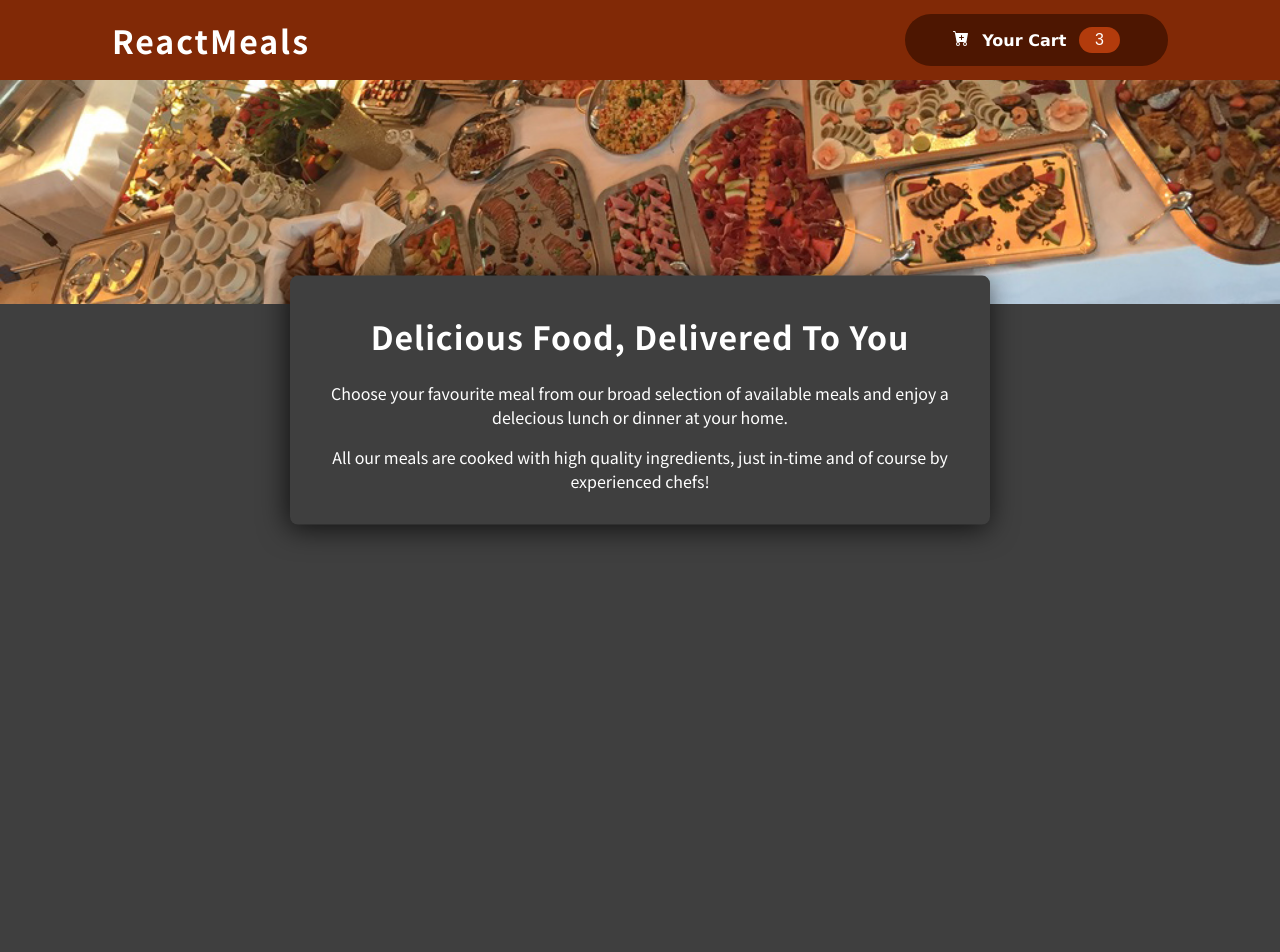
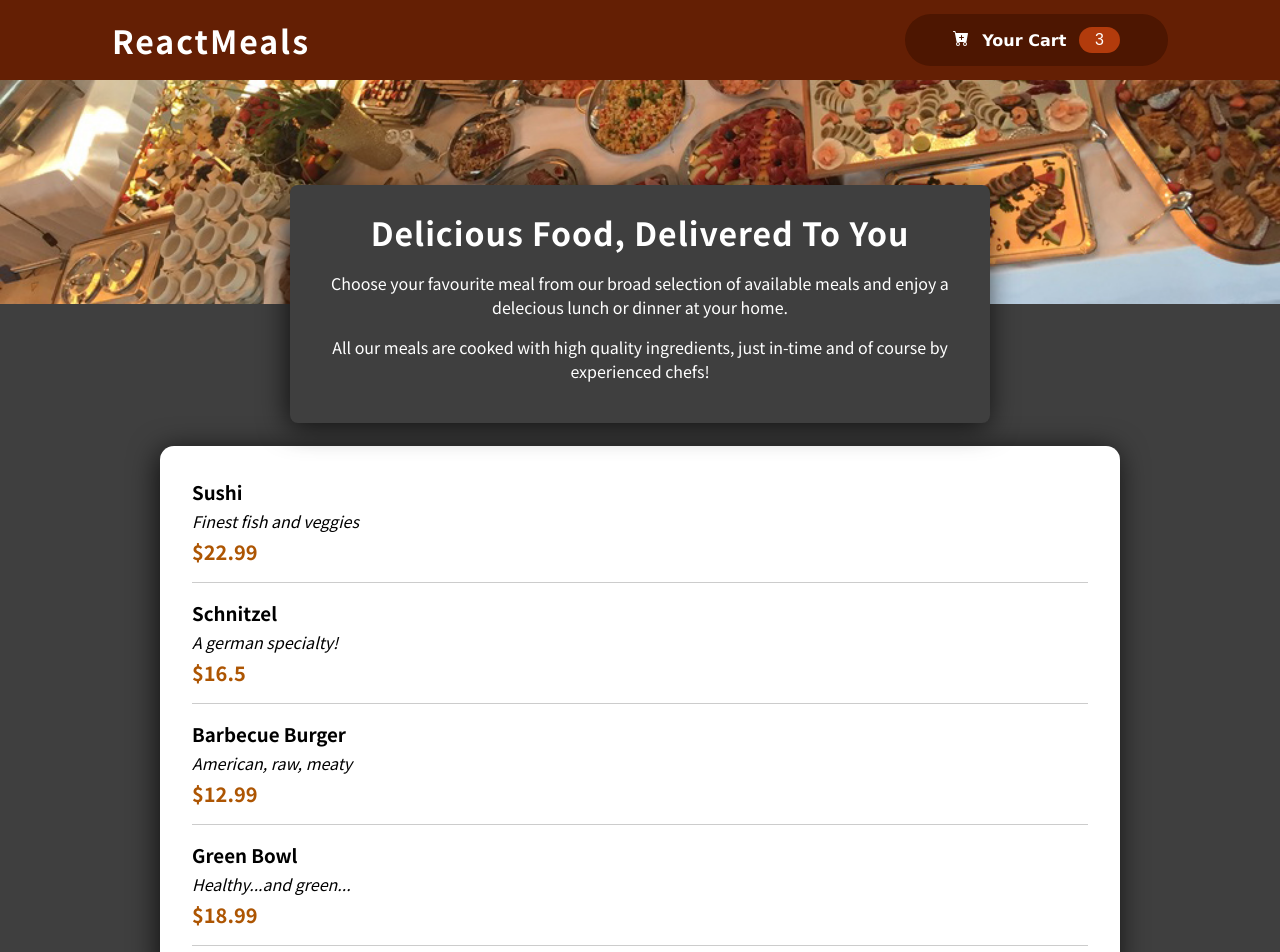
Before and after one commit to axhar-ibraheem/Restaurant-app, a React (Create React App) app: page / in a window 1280 px wide. Shown: the top 952 px of the page. Before the commit the page ends 800 px from the top, so only its background shows below. Built offline with nearby package versions, Linux system fonts and the light colour scheme.

Commit message:
items component added

```diff
--- a/src/App.js
+++ b/src/App.js
@@ -1,13 +1,13 @@
 import Header from "./components/Layout/Header";
 import React from "react";
-import RestuarantSummary from "./components/Layout/RestuarantSummary";
+import Meals from "./components/Meals/Meals";
 
 function App() {
   return (
     <React.Fragment>
       <Header></Header>
       <main>
-        <RestuarantSummary></RestuarantSummary>
+        <Meals></Meals>
       </main>
     </React.Fragment>
   );
--- a/src/components/Layout/CartButton.js
+++ b/src/components/Layout/CartButton.js
@@ -1,5 +1,6 @@
 import React from "react";
 import { BsCartPlusFill } from "react-icons/bs";
+
 import "./CartButton.css";
 const CartButton = () => {
   return (
--- a/src/components/Layout/Header.css
+++ b/src/components/Layout/Header.css
@@ -4,7 +4,7 @@
   left: 0;
   width: 100%;
   height: 5rem;
-  background-color: #812906;
+  background-color: #641f04;
   display: flex;
   justify-content: space-between;
   align-items: center;
@@ -22,6 +22,7 @@
   height: 19rem;
   z-index: 0;
   overflow: hidden;
+  z-index: 0;
 }
 .mealimage img {
   width: 100vw;
--- /dev/null
+++ b/src/components/Meals/MealItems.css
@@ -0,0 +1,27 @@
+.meals {
+  max-width: 60rem;
+  width: 90%;
+  margin: -6rem auto;
+}
+
+.meal-items-list {
+  display: flex;
+  justify-content: space-between;
+  margin: 1rem;
+  padding-bottom: 1rem;
+  border-bottom: 1px solid #ccc;
+}
+.meal-items-list h3 {
+  margin: 0 0 0.25rem 0;
+}
+
+.description {
+  font-style: italic;
+}
+
+.price {
+  margin-top: 0.25rem;
+  font-weight: bold;
+  color: #ad5502;
+  font-size: 1.25rem;
+}
--- /dev/null
+++ b/src/components/Meals/MealItems.js
@@ -0,0 +1,53 @@
+import React from "react";
+import "./MealItems.css";
+import Card from "../UI/Card";
+
+const DUMMY_MEALS = [
+  {
+    id: "m1",
+    name: "Sushi",
+    description: "Finest fish and veggies",
+    price: 22.99,
+  },
+  {
+    id: "m2",
+    name: "Schnitzel",
+    description: "A german specialty!",
+    price: 16.5,
+  },
+  {
+    id: "m3",
+    name: "Barbecue Burger",
+    description: "American, raw, meaty",
+    price: 12.99,
+  },
+  {
+    id: "m4",
+    name: "Green Bowl",
+    description: "Healthy...and green...",
+    price: 18.99,
+  },
+];
+
+const MealItems = () => {
+  const mealItemsList = DUMMY_MEALS.map((item) => (
+    <li className="meal-items-list" key={item.id}>
+      <div>
+        <h3>{item.name}</h3>
+        <div className="description">{item.description}</div>
+        <div className="price">{`$${item.price}`}</div>
+      </div>
+      <div></div>
+    </li>
+  ));
+
+  return (
+    <section className="meals">
+      <Card>
+        <ul>{mealItemsList}</ul>
+      </Card>
+    </section>
+  );
+};
+
+export default MealItems;
--- /dev/null
+++ b/src/components/Meals/Meals.js
@@ -0,0 +1,16 @@
+
+import RestuarantSummary from "./RestuarantSummary";
+import MealItems from "./MealItems";
+import React from "react";
+
+const Meals = () => {
+  return (
+    <React.Fragment>
+      <RestuarantSummary/>
+      <MealItems/>
+    </React.Fragment>
+  );
+};
+
+
+export default Meals;
--- a/src/components/Layout/RestaurantSummary.css
+++ b/src/components/Meals/RestaurantSummary.css
@@ -1,10 +1,10 @@
 .restaurant-summary {
-  position: fixed;
+  position: relative;
   top: 50%;
   left: 50%;
   background: #3f3f3f;
   width: 700px;
-  padding: 1rem 1rem;
+  padding: 1.5rem;
   text-align: center;
   border-radius: 8px;
   color: white;
@@ -14,4 +14,8 @@
 .restaurant-summary h1 {
   text-transform: capitalize;
   letter-spacing: 1px;
+  padding-bottom: 1rem;
 }
+.restaurant-summary p {
+  padding-bottom: 1rem;
+}
--- /dev/null
+++ b/src/components/UI/Card.css
@@ -0,0 +1,6 @@
+.card {
+  padding: 1rem;
+  box-shadow: -2px 4px 29px 0px rgba(0, 0, 0, 0.75);
+  border-radius: 14px;
+  background-color: white;
+}
--- /dev/null
+++ b/src/components/UI/Card.js
@@ -0,0 +1,8 @@
+import React from "react";
+import "./Card.css";
+
+const Card = (props) => {
+  return <div className="card">{props.children}</div>;
+};
+
+export default Card;
--- a/src/index.css
+++ b/src/index.css
@@ -1,6 +1,8 @@
 @import url("https://fonts.googleapis.com/css2?family=Noto+Sans+JP:wght@400;700&display=swap");
 
 * {
+  margin: 0;
+  padding: 0;
   box-sizing: border-box;
 }
 
```
Also changed, not shown: src/components/Meals/RestuarantSummary.js (renamed from src/components/Layout/RestuarantSummary.js).
